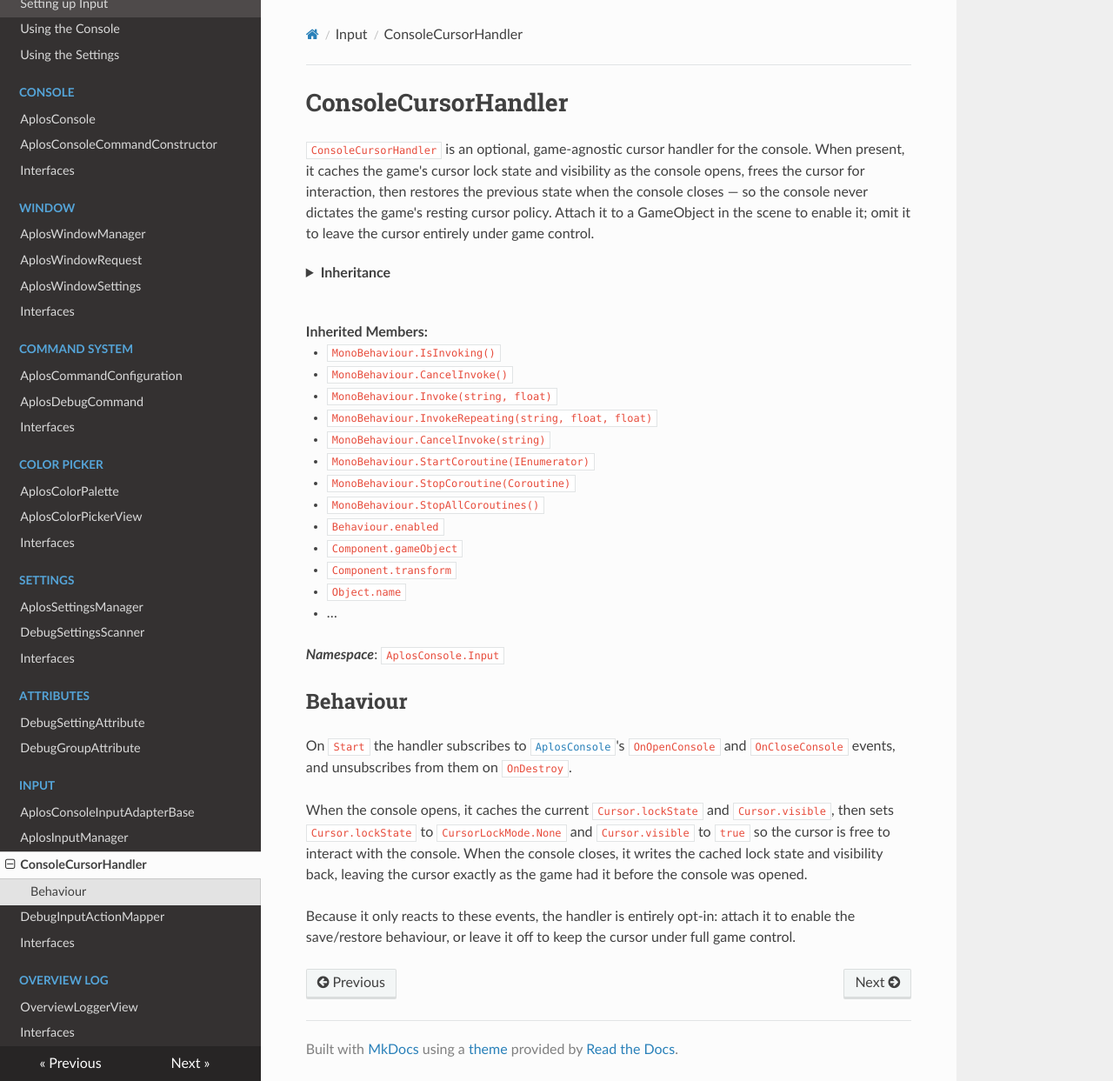
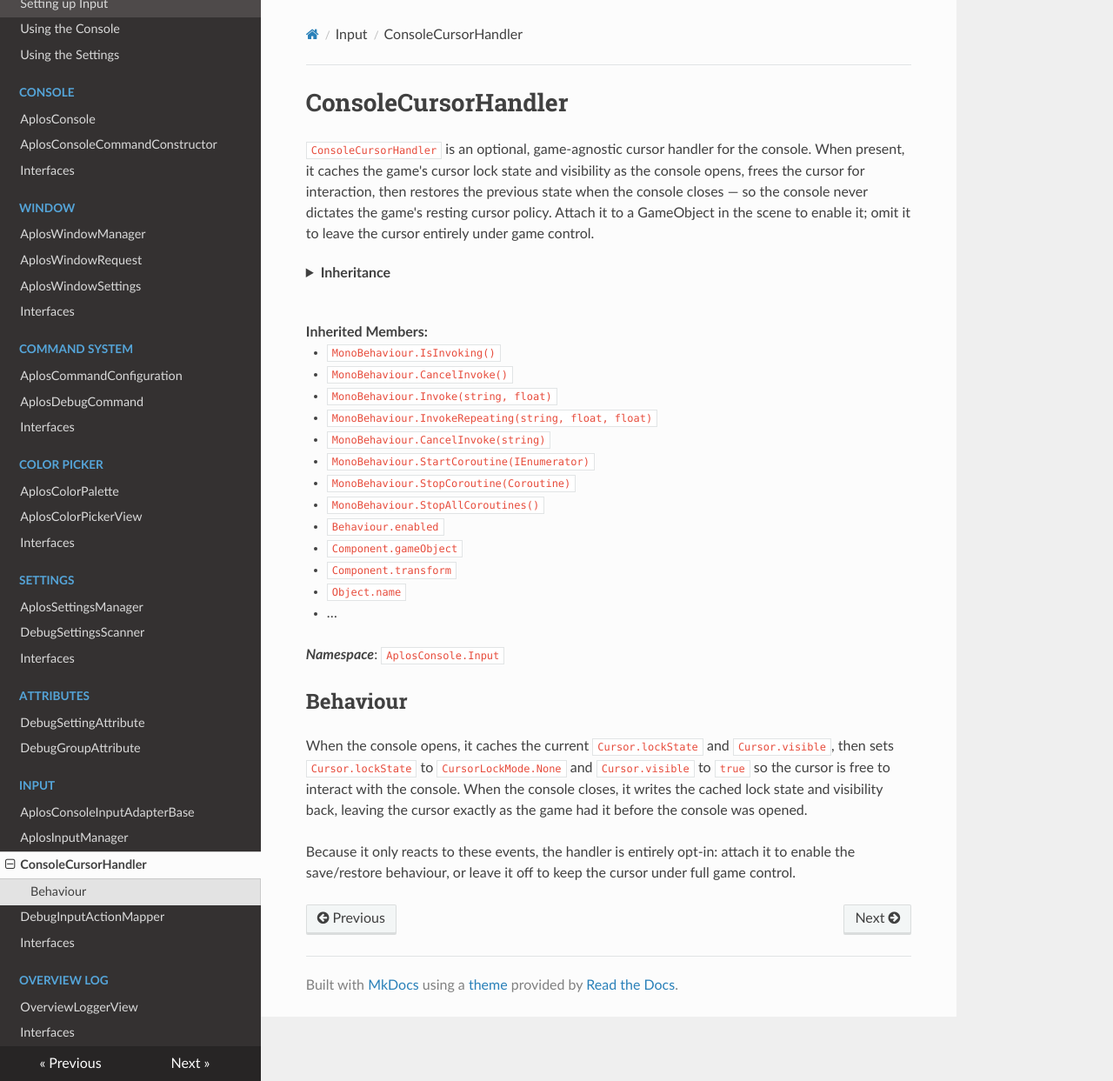
Before and after one commit to jChicote/aplos-console-documentation.github.io, an MkDocs documentation site: the page built from docs/console-cursor-handler.md, in a window 1280 px wide and 1243 px high. Shown: the whole window at 87% size. Built offline with MkDocs 1.6.1, drawn with Linux system fonts in a browser that asks for light colours; nearby versions of some CDN libraries.

Commit message:
Update console-cursor-handler.md

```diff
--- a/docs/console-cursor-handler.md
+++ b/docs/console-cursor-handler.md
@@ -41,9 +41,6 @@ object
 
 ## Behaviour
 
-On `Start` the handler subscribes to [`AplosConsole`](aplos-console.md)'s `OnOpenConsole` and
-`OnCloseConsole` events, and unsubscribes from them on `OnDestroy`.
-
 When the console opens, it caches the current `Cursor.lockState` and `Cursor.visible`, then sets
 `Cursor.lockState` to `CursorLockMode.None` and `Cursor.visible` to `true` so the cursor is free
 to interact with the console. When the console closes, it writes the cached lock state and
```
